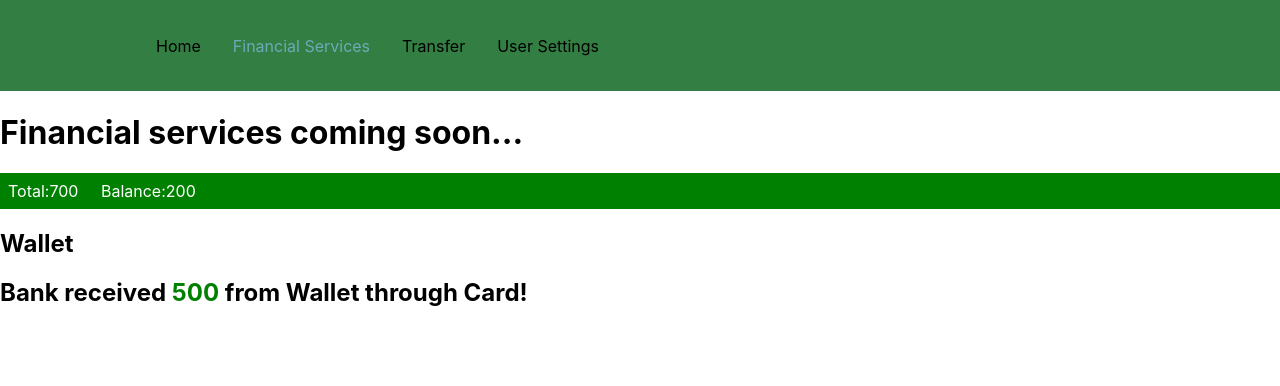
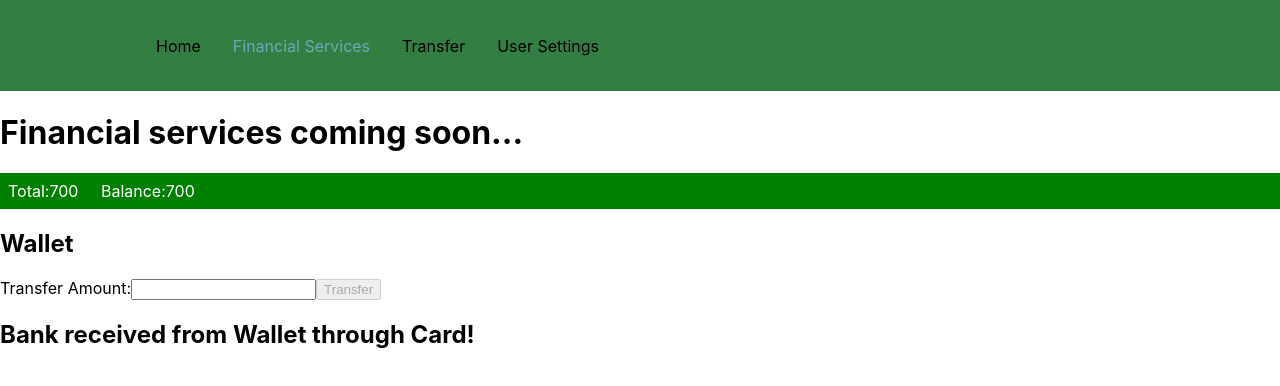
Before and after one commit to driedsoba/BlazePay, a React (Create React App) app: page /financial in a window 1280 px wide. Shown: the top 386 px of the page. Built offline with nearby package versions, Linux system fonts and the light colour scheme.

Commit message:
Changed Financial Services Page

```diff
--- a/src/pages/finance/Wallet.js
+++ b/src/pages/finance/Wallet.js
@@ -1,8 +1,6 @@
 import React, { useState } from "react";
-
 import Total from "./Total";
 import Balance from "./Balance";
-
 import MyContext from "./MyContext";
 import Bank from "./Bank";
 
@@ -14,15 +12,27 @@ const style = {
 };
 
 const amountStyle = {
-  color: "green"
+  color: "green",
 };
 
 function Wallet() {
   const [total, setTotal] = useState(700);
-  const [amount, setAmount] = useState(500);
+  const [amount, setAmount] = useState(""); // Initialize user input amount as an empty string
   const [balance, setBalance] = useState(null);
 
-  //Goal: send Wallet money to Bank
+  // Function to update the balance and total when a transaction is made
+  const handleTransaction = (transactionAmount) => {
+    // Update the balance
+    setBalance((prevBalance) => prevBalance + transactionAmount);
+
+    // Update the total
+    setTotal((prevTotal) => prevTotal + transactionAmount);
+  };
+
+  const handleAmountChange = (e) => {
+    // Update the amount state when the user types in the input field
+    setAmount(e.target.value);
+  };
 
   return (
     <MyContext.Provider
@@ -32,12 +42,12 @@ function Wallet() {
         setTotal,
         balance,
         setBalance,
-        amountStyle
+        amountStyle,
+        handleTransaction, // Pass the transaction function to child components
       }}
     >
       <div>
         <div className="Wallet" style={style}>
-
           <Total />
           &nbsp;
           &nbsp;
@@ -45,6 +55,22 @@ function Wallet() {
           <Balance />
         </div>
         <h2>Wallet</h2>
+        <div>
+          <label>
+            Transfer Amount:
+            <input
+              type="number"
+              value={amount}
+              onChange={handleAmountChange}
+            />
+          </label>
+          <button
+            onClick={() => handleTransaction(parseInt(amount))}
+            disabled={!amount || parseInt(amount) <= 0}
+          >
+            Transfer
+          </button>
+        </div>
         <Bank />
       </div>
     </MyContext.Provider>
```
